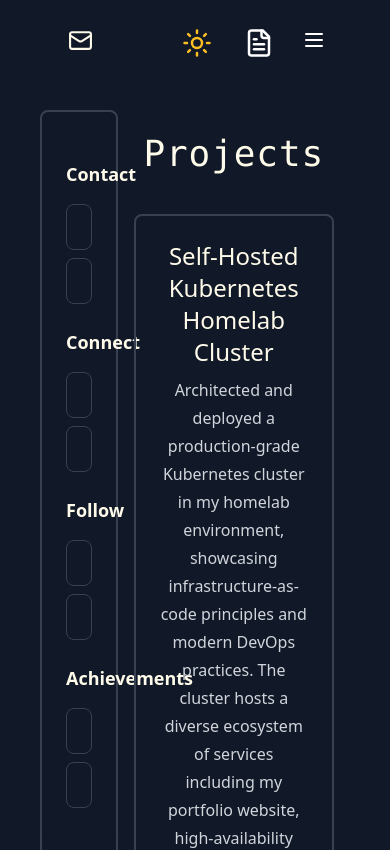
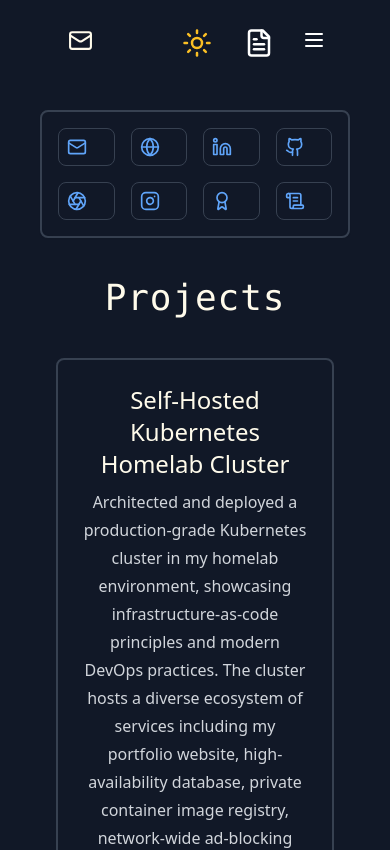
Before and after one commit to TheTaqiTahmid/my-portfolio, a React (Vite) app in the folder frontend/: page /projects in a window 390 px wide. Shown: the top 850 px of the page. Built offline with nearby package versions, Linux system fonts and the light colour scheme.

Commit message:
sidebar: adapt sidebar to mobile display

```diff
--- a/frontend/src/App.tsx
+++ b/frontend/src/App.tsx
@@ -25,11 +25,11 @@
         <main className="bg-amber-50 px-10 dark:bg-gray-900">
           <section className="min-h-screen">
             <Navbar toggleDarkMode={toggleDarkMode} darkMode={darkMode} />
-            <div className="flex flex-row h-full">
-              <div className="w-1/4 max-w-[260px] max-h-[928px] border-2 border-gray-300 dark:border-gray-700 rounded-lg shadow-sm">
+            <div className="md:flex md:flex-row md:h-full">
+              <div className="mb-4 md:w-1/4 md:max-w-[260px] md:max-h-[900px] border-2 border-gray-300 dark:border-gray-700 rounded-lg shadow-sm">
                 <Sidebar />
               </div>
-              <div className="flex-1">
+              <div className="md:flex-1">
                 <Router>
                   <Routes>
                     <Route path="/" element={<Home />} />
--- a/frontend/src/components/Footer.tsx
+++ b/frontend/src/components/Footer.tsx
@@ -4,7 +4,7 @@
   const currentYear = new Date().getFullYear()
 
   return (
-    <footer className="mt-24 py-6 border-t border-gray-200 dark:border-gray-800">
+    <footer className="mt-12 md:mt-24 py-6 border-t border-gray-200 dark:border-gray-800">
       <div className="max-w-4xl mx-auto px-4">
         <div className="flex flex-col items-center gap-4 text-gray-600 dark:text-gray-400 text-sm">
           <div className="flex items-center gap-2">
--- a/frontend/src/components/Sidebar.tsx
+++ b/frontend/src/components/Sidebar.tsx
@@ -1,15 +1,18 @@
 import { COLORS, SOCIALLINKS } from '../constants'
+import { Tooltip } from './Tooltip'
 
 interface LinkProps {
   href: string
   children: React.ReactNode
   icon: React.ReactNode
+  label: string
 }
 
-const Link: React.FC<LinkProps> = ({ icon, href, children }) => {
+const Link: React.FC<LinkProps> = ({ icon, href, children, label }) => {
   return (
     <div className="transition-all duration-200 hover:translate-x-1">
-      <div className="mb-2 border border-gray-200 dark:border-gray-700 p-3 rounded-lg hover:shadow-md">
+      <div className="m-2 border border-gray-200 dark:border-gray-700 p-2 md:p-3 rounded-lg hover:shadow-md">
+        <Tooltip label={label} position="top" additionalClass="md:hidden">
           <a
             href={href}
             target="_blank"
@@ -19,6 +22,7 @@
             {icon}
             <span className="text-sm font-medium hidden md:inline">{children}</span>
           </a>
+        </Tooltip>
       </div>
     </div>
   )
@@ -26,39 +30,41 @@
 
 const Sidebar = () => {
   const SectionTitle = ({ children }: { children: React.ReactNode }) => (
-    <h2 className={`mt-6 mb-4 text-lg font-semibold ${COLORS.PRIMARY} ${COLORS.DARK_PRIMARY}`}>
+    <h2
+      className={`mt-4 mb-4 text-lg font-semibold ${COLORS.PRIMARY} ${COLORS.DARK_PRIMARY} hidden md:block`}
+    >
       {children}
     </h2>
   )
 
   return (
     <div
-      className={`p-6 max-w-xs mx-auto ${COLORS.PRIMARY} ${COLORS.DARK_PRIMARY} rounded-xl shadow-sm`}
+      className={`grid grid-cols-4 md:grid-cols-1 p-2 md:p-6 max-w-xs mx-auto ${COLORS.PRIMARY} ${COLORS.DARK_PRIMARY} rounded-xl shadow-sm`}
     >
       <SectionTitle>Contact</SectionTitle>
       {SOCIALLINKS.contact.map((link, index) => (
-        <Link key={index} icon={link.icon} href={link.href}>
+        <Link key={index} icon={link.icon} href={link.href} label={link.text}>
           {link.text}
         </Link>
       ))}
 
       <SectionTitle>Connect</SectionTitle>
       {SOCIALLINKS.connect.map((link, index) => (
-        <Link key={index} icon={link.icon} href={link.href}>
+        <Link key={index} icon={link.icon} href={link.href} label={link.text}>
           {link.text}
         </Link>
       ))}
 
       <SectionTitle>Follow</SectionTitle>
       {SOCIALLINKS.follow.map((link, index) => (
-        <Link key={index} icon={link.icon} href={link.href}>
+        <Link key={index} icon={link.icon} href={link.href} label={link.text}>
           {link.text}
         </Link>
       ))}
 
       <SectionTitle>Achievements</SectionTitle>
       {SOCIALLINKS.publications.map((link, index) => (
-        <Link key={index} icon={link.icon} href={link.href}>
+        <Link key={index} icon={link.icon} href={link.href} label={link.text}>
           {link.text}
         </Link>
       ))}
--- a/frontend/src/components/Tooltip.tsx
+++ b/frontend/src/components/Tooltip.tsx
@@ -2,9 +2,10 @@
   children: React.ReactNode
   label: string
   position: 'top' | 'bottom' | 'left' | 'right'
+  additionalClass?: string
 }
 
-export const Tooltip: React.FC<TooltipProps> = ({ children, label, position }) => {
+export const Tooltip: React.FC<TooltipProps> = ({ children, label, position, additionalClass }) => {
   const tooltipStyles = {
     top: 'bottom-full left-1/2 -translate-x-1/2',
     bottom: 'top-full left-1/2 -translate-x-1/2',
@@ -12,7 +13,7 @@
     right: 'left-full top-1/2 -translate-y-1/2',
   }
   const tooltipPosition: string = tooltipStyles[position]
-  const tooltipClass = `pointer-events-none absolute mt-2 whitespace-nowrap rounded bg-slate-800 px-2 py-1 text-xs text-slate-100 opacity-0 transition before:absolute before:left-1/2 before:top-full before:-translate-x-1/2 before:border-4 before:border-transparent before:border-t-slate-800 before:content-[''] group-hover:opacity-100 ${tooltipPosition}`
+  const tooltipClass = `pointer-events-none absolute mt-2 whitespace-nowrap rounded bg-slate-800 px-2 py-1 text-xs text-slate-100 opacity-0 transition before:absolute before:left-1/2 before:top-full before:-translate-x-1/2 before:border-4 before:border-transparent before:border-t-slate-800 before:content-[''] group-hover:opacity-100 ${tooltipPosition} ${additionalClass}`
 
   return (
     <div className="group relative">
```
Lines whose indentation alone changed are shown as unchanged.
